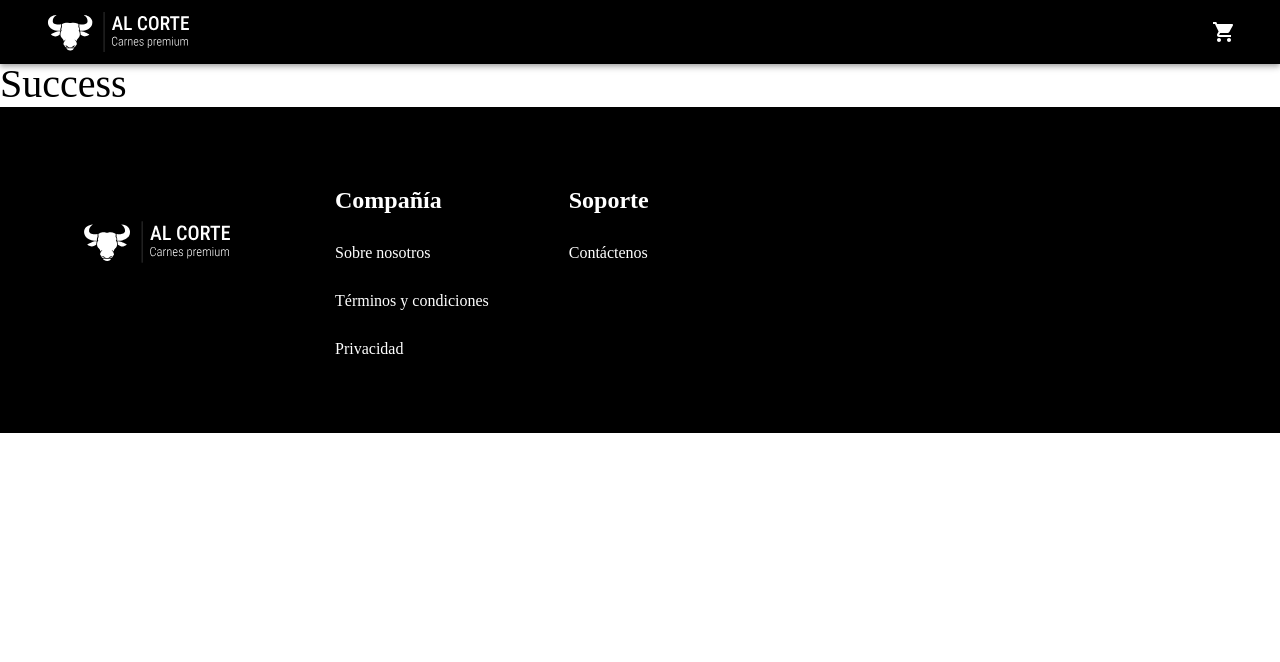
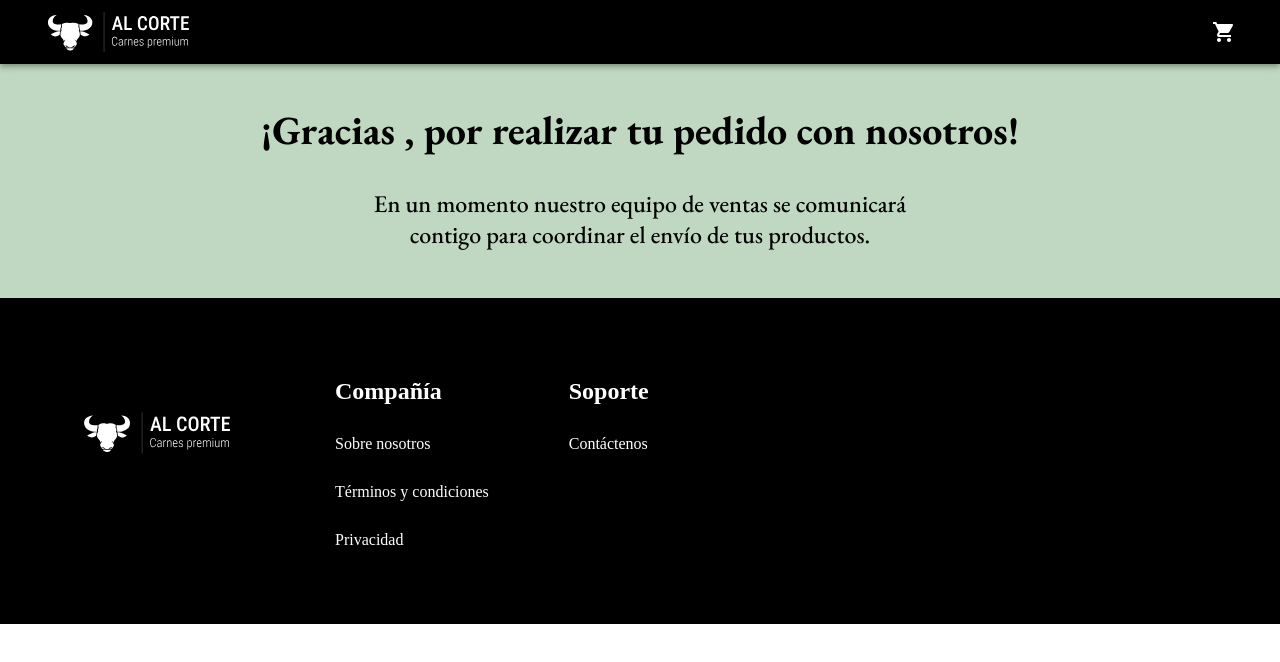
Before and after one commit to MychelGarzon/meatShop, a React (Vite) app: page /success in a window 1280 px wide. Shown: the top 662 px of the page. Built offline with nearby package versions, Linux system fonts and the light colour scheme.

Commit message:
KAN-61 thank you note w/ customer name

```diff
--- /dev/null
+++ b/src/components/thankYou/ThankYou.module.css
@@ -0,0 +1,29 @@
+.thank-you {
+  background-color: rgba(46, 125, 50, 0.3);
+  text-align: center;
+  font-family: var(--titleFontFamily);
+  font-weight: var(--titleFontWeight);
+  padding: 48px 24px;
+}
+
+.title {
+  font-size: 40px;
+  padding-bottom: 32px;
+}
+
+.text {
+  font-size: 24px;
+  max-width: 550px;
+  margin: 0 auto;
+}
+
+@media (max-width: 430px) {
+  .title {
+    font-size: 24px;
+    padding-bottom: 24px;
+  }
+
+  .text {
+    font-size: 16px;
+  }
+}
--- /dev/null
+++ b/src/components/thankYou/ThankYou.tsx
@@ -0,0 +1,15 @@
+import { useAppSelector } from '../../hooks/useAppDispatch';
+import styles from './ThankYou.module.css';
+
+const ThankYou: React.FC = () => {
+  const user = useAppSelector((state) => state.user.user);
+
+  return (
+    <div className={styles['thank-you']}>
+      <h2 className={styles.title}>¡Gracias {user.name}, por realizar tu pedido con nosotros!</h2>
+      <p className={styles.text}>En un momento nuestro equipo de ventas se comunicará contigo para coordinar el envío de tus productos.</p>
+    </div>
+  );
+}
+
+export default ThankYou;
--- a/src/routes/success/Success.module.css
+++ b/src/routes/success/Success.module.css
@@ -1,4 +1,3 @@
 .success {
-  padding-top: 60px;
-  font-size: 40px;
+  padding-top: 56px;
 }
--- a/src/routes/success/Success.tsx
+++ b/src/routes/success/Success.tsx
@@ -1,8 +1,11 @@
+import ThankYou from '../../components/thankYou/ThankYou';
 import styles from './Success.module.css';
 
 const Success: React.FC = () => {
   return (
-    <div className={styles.success}>Success</div>
+    <div className={styles.success}>
+      <ThankYou />
+    </div>
   )
 }
 
```
